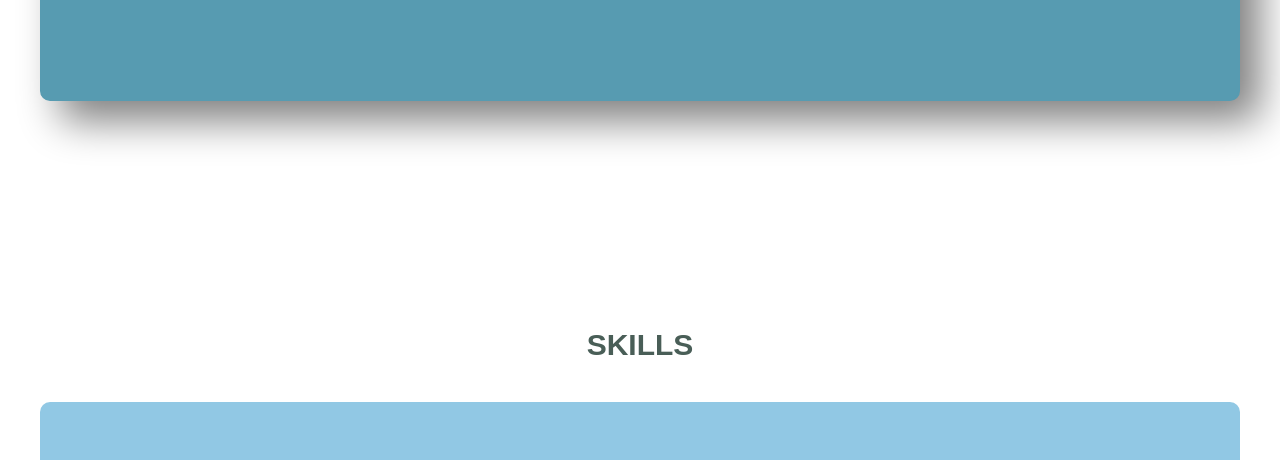
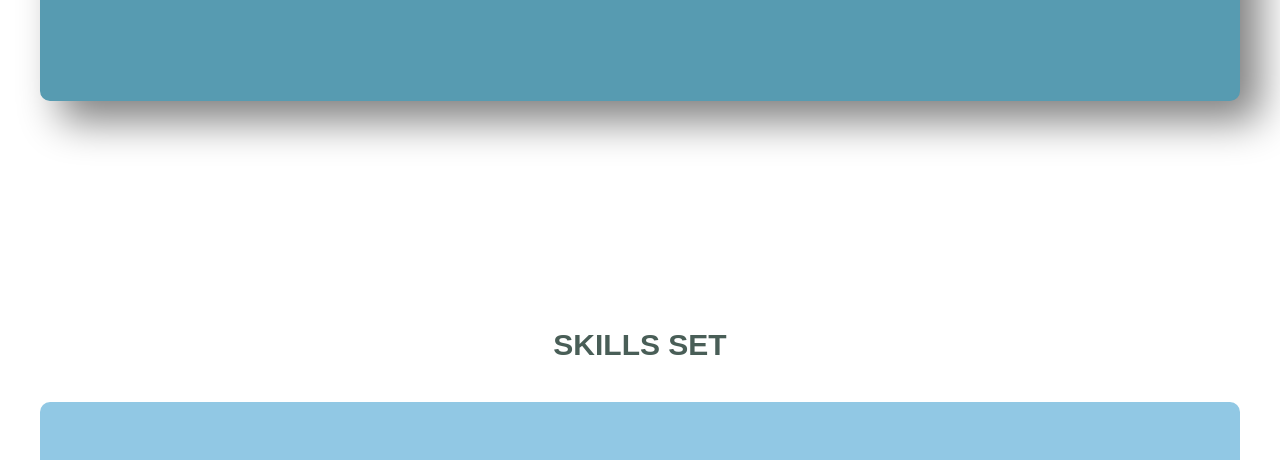
Before and after one commit to Mandie02/Portfolio-2023, a plain HTML site: page index.html in a window 1280 px wide. Shown: the part 1427-1887 px from the top of the page. Drawn offline with Linux system fonts and the light colour scheme; a script that the page names is missing; a web font is replaced by a local one.

Commit message:
new changes

```diff
--- a/index.html
+++ b/index.html
@@ -43,7 +43,7 @@
         </section>
 
         <section id="skills">
-            <h1 align="center" class="skillsheader">SKILLS</h1>
+            <h1 align="center" class="skillsheader">SKILLS SET</h1>
             <div class="container">
                 <div class="app">
                     <i class="fa-brands fa-html5" style="color: #ff2600;"></i>
```
